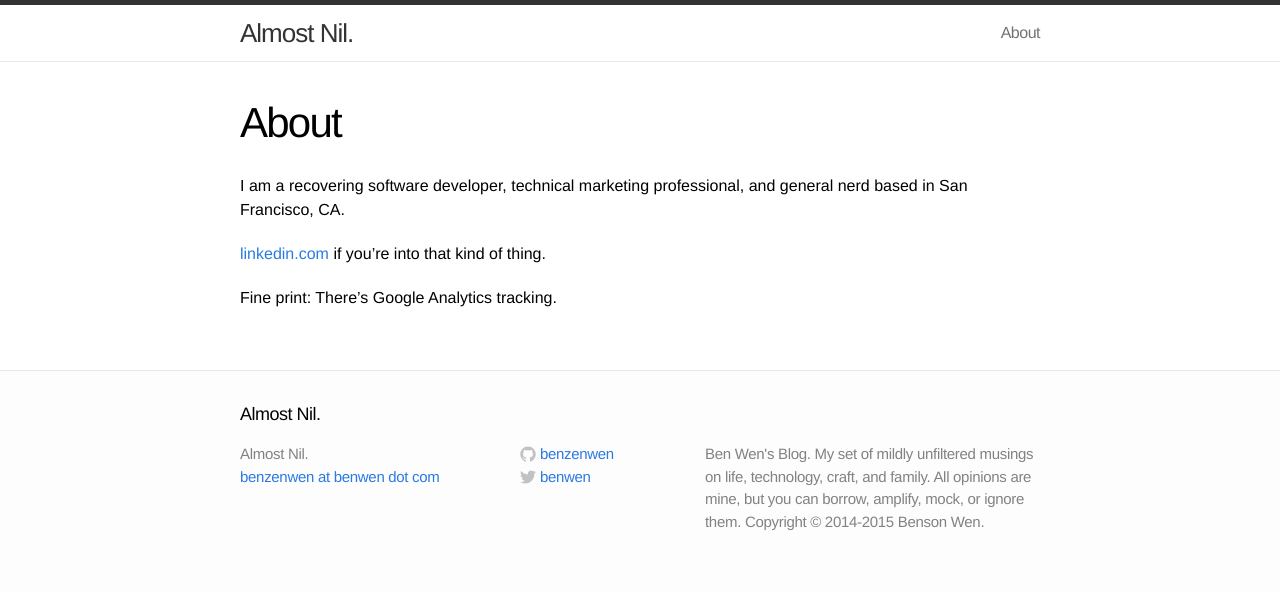
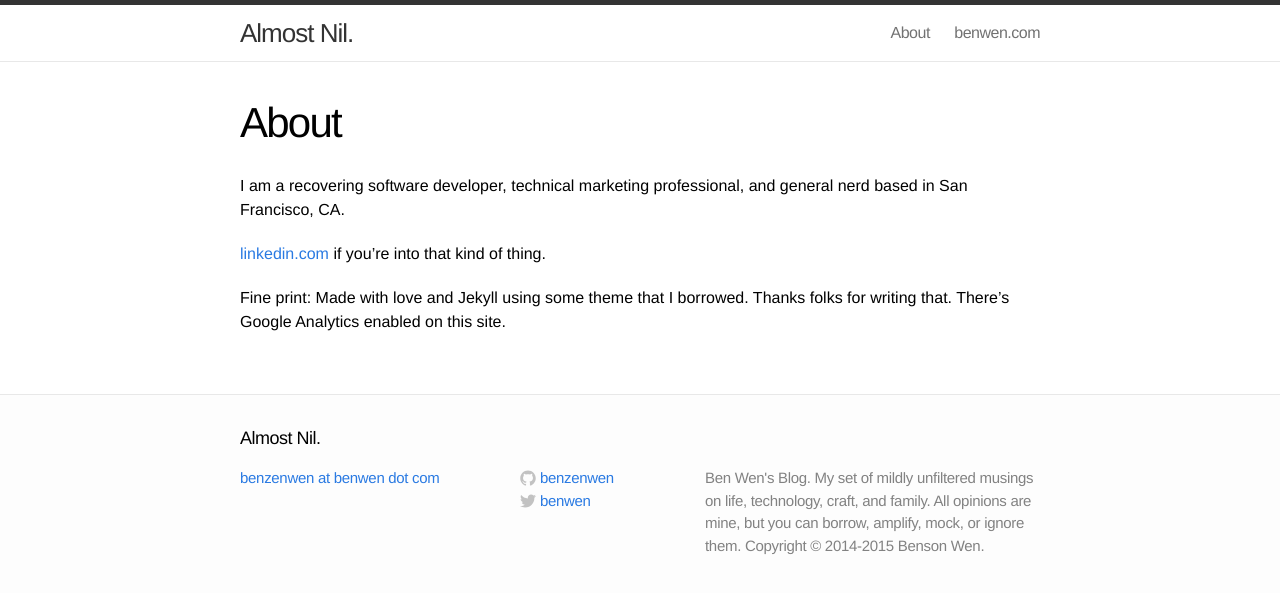
Before and after one commit to benzenwen/benzenwen.github.io, a Jekyll site: the page built from about.md, in a window 1280 px wide. Shown: the top 593 px of the page. Built offline with Jekyll 4.4.1, drawn with Linux system fonts in a browser that asks for light colours.

Commit message:
Harmonize header to match benwen.com. Misc edits. Post: Radio Shack Amazon Locker.

```diff
--- a/_includes/footer.html
+++ b/_includes/footer.html
@@ -6,7 +6,6 @@
 
     <div class="footer-col-1 column">
       <ul>
-        <li>{{ site.title }}</li>
         <li><a href="mailto:{{ site.email }}">{{ site.email }}</a></li>
       </ul>
     </div>
--- a/_includes/header.html
+++ b/_includes/header.html
@@ -20,6 +20,7 @@
         {% for page in site.pages %}
           {% if page.title %}<a class="page-link" href="{{ page.url | prepend: site.baseurl }}">{{ page.title }}</a>{% endif %}
         {% endfor %}
+	<a class="page-link" href="http://benwen.com">benwen.com</a>
       </div>
     </nav>
 
--- a/about.md
+++ b/about.md
@@ -10,4 +10,6 @@ and general nerd based in San Francisco, CA.
 [linkedin.com](https://www.linkedin.com/pub/ben-wen/1/80b/bb6) if
 you're into that kind of thing.
 
-Fine print: There's Google Analytics tracking.
+Fine print: Made with love and Jekyll using some theme that I
+borrowed.  Thanks folks for writing that.  There's Google Analytics
+enabled on this site.
```
Also changed, not shown: _posts/2015-02-03-Radio-Shack-Amazon-Locker.md (added, +49 -0 lines), assets/Radio Shack Amazon Locker Offer.png (added).
